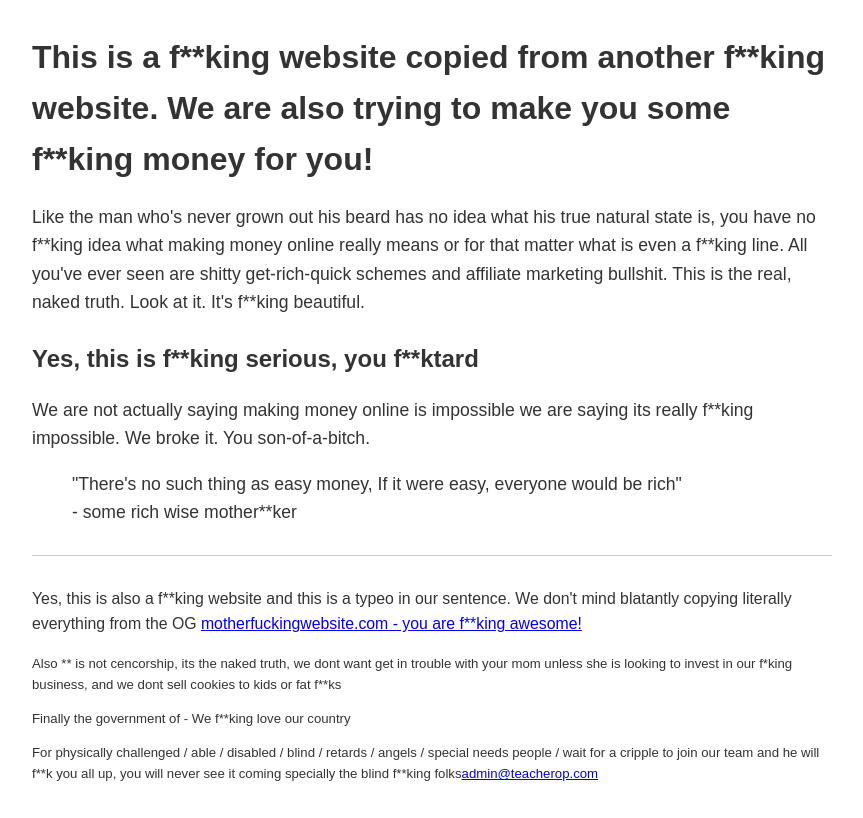
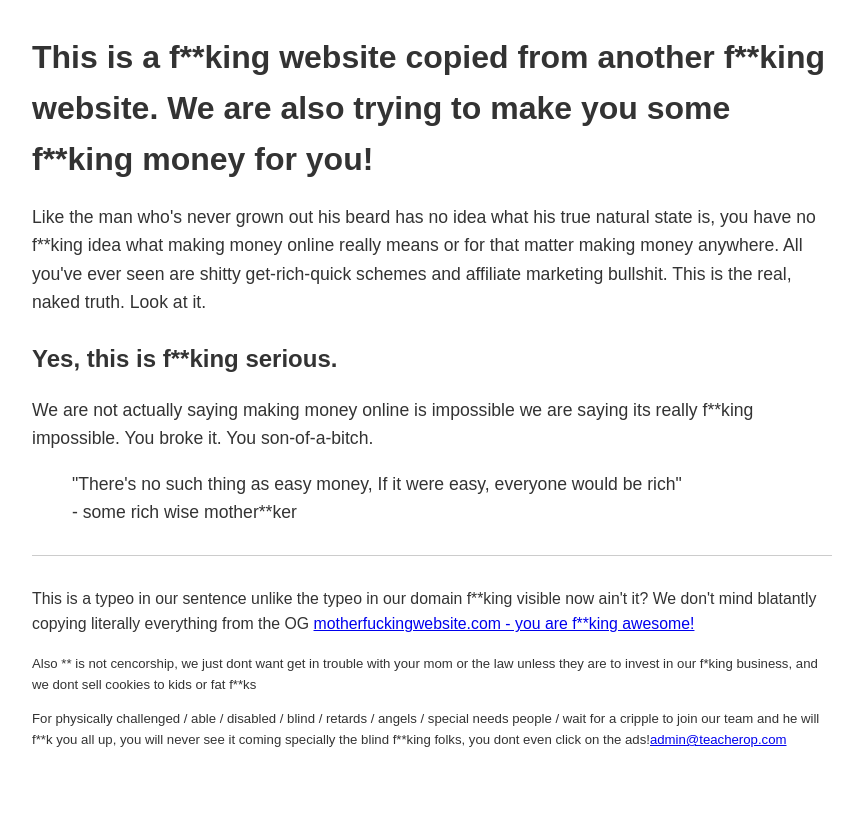
Before and after one commit to daytimedrinkingclub/howtomakemoney, a Flask app: page / in a window 1280 px wide. Shown: the part 1794-2612 px from the top of the page, without its empty margins (208-1071 px from the left). After the commit the page ends 2541 px from the top, so only its background shows below. Run offline with Flask 3, Linux system fonts and the light colour scheme.

Commit message:
basic update

```diff
--- a/templates/base.html
+++ b/templates/base.html
@@ -110,22 +110,21 @@
 
     <h2>This is a f**king website copied from another f**king website. We are also trying to make you some f**king money for you!</h2>
 
-    <p>Like the man who's never grown out his beard has no idea what his true natural state is, you have no f**king idea what making money online really means or for that matter what is even a f**king line. All you've ever seen are shitty get-rich-quick schemes and affiliate marketing bullshit. This is the real, naked truth. Look at it. It's f**king beautiful.</p>
+    <p>Like the man who's never grown out his beard has no idea what his true natural state is, you have no f**king idea what making money online really means or for that matter making money anywhere. All you've ever seen are shitty get-rich-quick schemes and affiliate marketing bullshit. This is the real, naked truth. Look at it.</p>
 
-    <h3>Yes, this is f**king serious, you f**ktard</h3>
+    <h3>Yes, this is f**king serious.</h3>
 
-    <p>We are not actually saying making money online is impossible we are saying its really f**king impossible. We broke it. You son-of-a-bitch.</p>
+    <p>We are not actually saying making money online is impossible we are saying its really f**king impossible. You broke it. You son-of-a-bitch.</p>
 
     <blockquote>"There's no such thing as easy money, If it were easy, everyone would be rich"<br>
         - some rich wise mother**ker
     </blockquote>
 
     <footer>
-        <p>Yes, this is also a f**king website  and this is a typeo in our sentence. We don't mind blatantly copying literally everything from the OG <a href="https://motherfuckingwebsite.com/" target="_blank" rel="noopener noreferrer">motherfuckingwebsite.com - you are f**king awesome!</a></p>
+        <p>This is a typeo in our sentence unlike the typeo in our domain f**king visible now ain't it? We don't mind blatantly copying literally everything from the OG <a href="https://motherfuckingwebsite.com/" target="_blank" rel="noopener noreferrer">motherfuckingwebsite.com - you are f**king awesome!</a></p>
         <small>
-            <p>Also ** is not cencorship, its the naked truth, we dont want get in trouble with your mom unless she is looking to invest in our f*king business, and we dont sell cookies to kids or fat f**ks</p>
-            <p>Finally the government of - We f**king love our country</p>
-            <p>For physically challenged / able / disabled / blind / retards / angels / special needs people / wait for a cripple to join our team and he will f**k you all up, you will never see it coming specially the blind f**king folks<a href="mailto:admin@teacherop.com">admin@teacherop.com</a></p>
+            <p>Also ** is not cencorship, we just dont want get in trouble with your mom or the law unless they are to invest in our f*king business, and we dont sell cookies to kids or fat f**ks</p>
+            <p>For physically challenged / able / disabled / blind / retards / angels / special needs people / wait for a cripple to join our team and he will f**k you all up, you will never see it coming specially the blind f**king folks, you dont even click on the ads!<a href="mailto:admin@teacherop.com">admin@teacherop.com</a></p>
         </small>
     </footer>
 </body>
```
